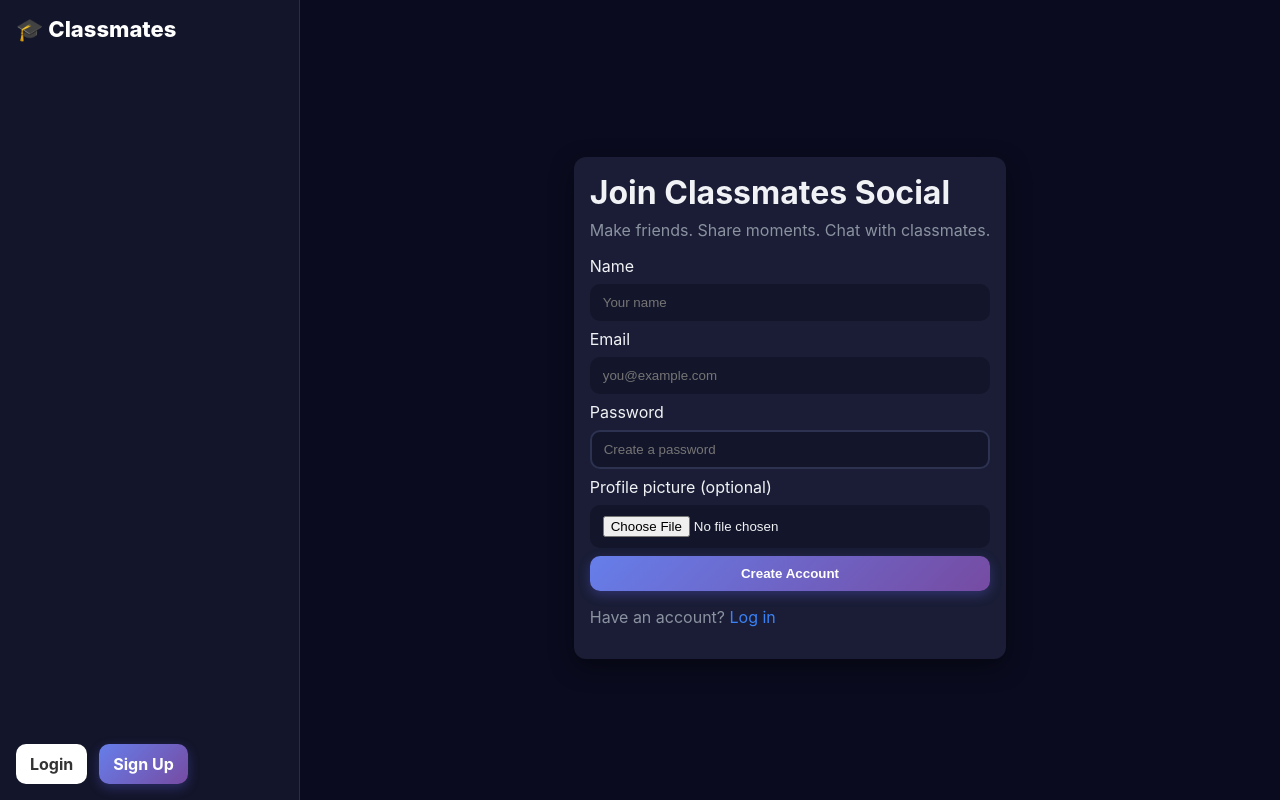
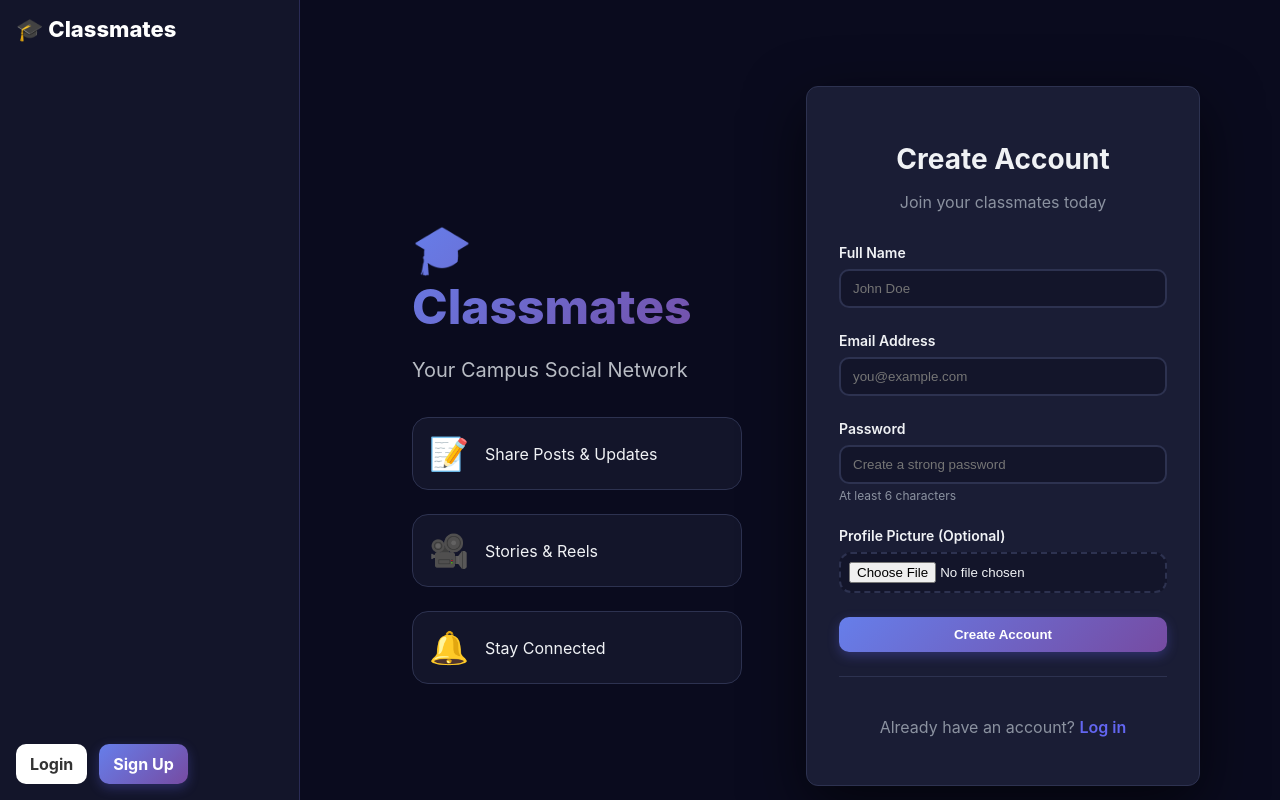
Before and after one commit to aldoganza/class_social, a React (Vite) app in the folder client/: page /signup in a window 1280 px wide. Built offline with nearby package versions, Linux system fonts and the light colour scheme; no server answers.

Commit message:
night commit

```diff
--- a/client/src/pages/Login.jsx
+++ b/client/src/pages/Login.jsx
@@ -21,24 +21,90 @@ export default function Login() {
 
   return (
     <div className="auth-wrapper">
-      <div className="card">
-        <h1 className="title">Welcome back!</h1>
-        <p className="subtitle">Log in to see your classmates' posts</p>
-        {error && <div className="error">{error}</div>}
-        <form onSubmit={onSubmit} className="form">
-          <label>Email</label>
-          <input value={email} onChange={(e) => setEmail(e.target.value)} placeholder="you@example.com" />
+      <div className="auth-container">
+        {/* Left Side - Branding */}
+        <div className="auth-brand">
+          <div className="brand-content">
+            <h1 className="brand-title gradient-text">🎓 Classmates</h1>
+            <p className="brand-subtitle">Connect, Share, and Collaborate with Your Classmates</p>
+            <div className="brand-features">
+              <div className="feature-item">
+                <span className="feature-icon">💬</span>
+                <span>Real-time Messaging</span>
+              </div>
+              <div className="feature-item">
+                <span className="feature-icon">👥</span>
+                <span>Study Groups</span>
+              </div>
+              <div className="feature-item">
+                <span className="feature-icon">📚</span>
+                <span>Share Resources</span>
+              </div>
+            </div>
+          </div>
+        </div>
 
-          <label>Password</label>
-          <input type="password" value={password} onChange={(e) => setPassword(e.target.value)} placeholder="••••••" />
+        {/* Right Side - Login Form */}
+        <div className="auth-form-container">
+          <div className="card auth-card">
+            <div className="auth-header">
+              <h2 className="auth-title">Welcome Back!</h2>
+              <p className="auth-subtitle">Log in to see what's happening</p>
+            </div>
 
-          <button className="btn btn-primary" disabled={loading}>
-            {loading ? 'Logging in...' : 'Log In'}
-          </button>
-        </form>
-        <p className="muted">
-          No account? <Link to="/signup">Sign up</Link>
-        </p>
+            {error && (
+              <div className="alert alert-error">
+                <span>⚠️</span>
+                <span>{error}</span>
+              </div>
+            )}
+
+            <form onSubmit={onSubmit} className="form auth-form">
+              <div className="form-group">
+                <label htmlFor="email">Email Address</label>
+                <input
+                  id="email"
+                  type="email"
+                  value={email}
+                  onChange={(e) => setEmail(e.target.value)}
+                  placeholder="you@example.com"
+                  required
+                  autoComplete="email"
+                />
+              </div>
+
+              <div className="form-group">
+                <label htmlFor="password">Password</label>
+                <input
+                  id="password"
+                  type="password"
+                  value={password}
+                  onChange={(e) => setPassword(e.target.value)}
+                  placeholder="••••••••"
+                  required
+                  autoComplete="current-password"
+                />
+              </div>
+
+              <button className="btn btn-primary btn-block" disabled={loading}>
+                {loading ? (
+                  <>
+                    <span className="spinner"></span>
+                    <span>Logging in...</span>
+                  </>
+                ) : (
+                  'Log In'
+                )}
+              </button>
+            </form>
+
+            <div className="auth-footer">
+              <p className="text-center muted">
+                Don't have an account? <Link to="/signup" className="link-primary">Sign up</Link>
+              </p>
+            </div>
+          </div>
+        </div>
       </div>
     </div>
   )
--- a/client/src/pages/Signup.jsx
+++ b/client/src/pages/Signup.jsx
@@ -38,36 +38,124 @@ export default function Signup() {
 
   return (
     <div className="auth-wrapper">
-      <div className="card">
-        <h1 className="title">Join Classmates Social</h1>
-        <p className="subtitle">Make friends. Share moments. Chat with classmates.</p>
-        {error && <div className="error">{error}</div>}
-        <form onSubmit={onSubmit} className="form">
-          <label>Name</label>
-          <input value={name} onChange={(e) => setName(e.target.value)} placeholder="Your name" />
+      <div className="auth-container">
+        {/* Left Side - Branding */}
+        <div className="auth-brand">
+          <div className="brand-content">
+            <h1 className="brand-title gradient-text">🎓 Classmates</h1>
+            <p className="brand-subtitle">Your Campus Social Network</p>
+            <div className="brand-features">
+              <div className="feature-item">
+                <span className="feature-icon">📝</span>
+                <span>Share Posts & Updates</span>
+              </div>
+              <div className="feature-item">
+                <span className="feature-icon">🎥</span>
+                <span>Stories & Reels</span>
+              </div>
+              <div className="feature-item">
+                <span className="feature-icon">🔔</span>
+                <span>Stay Connected</span>
+              </div>
+            </div>
+          </div>
+        </div>
 
-          <label>Email</label>
-          <input value={email} onChange={(e) => setEmail(e.target.value)} placeholder="you@example.com" />
+        {/* Right Side - Signup Form */}
+        <div className="auth-form-container">
+          <div className="card auth-card">
+            <div className="auth-header">
+              <h2 className="auth-title">Create Account</h2>
+              <p className="auth-subtitle">Join your classmates today</p>
+            </div>
 
-          <label>Password</label>
-          <input type="password" value={password} onChange={(e) => setPassword(e.target.value)} placeholder="Create a password" />
+            {error && (
+              <div className="alert alert-error">
+                <span>⚠️</span>
+                <span>{error}</span>
+              </div>
+            )}
 
-          <label>Profile picture (optional)</label>
-          <input type="file" accept="image/*" onChange={onPickFile} />
-          {preview && (
-            <div className="row gap">
-              <img src={preview} alt="preview" className="avatar-lg" />
-              <span className="muted small">Preview</span>
+            <form onSubmit={onSubmit} className="form auth-form">
+              <div className="form-group">
+                <label htmlFor="name">Full Name</label>
+                <input
+                  id="name"
+                  type="text"
+                  value={name}
+                  onChange={(e) => setName(e.target.value)}
+                  placeholder="John Doe"
+                  required
+                  autoComplete="name"
+                />
+              </div>
+
+              <div className="form-group">
+                <label htmlFor="email">Email Address</label>
+                <input
+                  id="email"
+                  type="email"
+                  value={email}
+                  onChange={(e) => setEmail(e.target.value)}
+                  placeholder="you@example.com"
+                  required
+                  autoComplete="email"
+                />
+              </div>
+
+              <div className="form-group">
+                <label htmlFor="password">Password</label>
+                <input
+                  id="password"
+                  type="password"
+                  value={password}
+                  onChange={(e) => setPassword(e.target.value)}
+                  placeholder="Create a strong password"
+                  required
+                  autoComplete="new-password"
+                  minLength="6"
+                />
+                <small className="form-hint">At least 6 characters</small>
+              </div>
+
+              <div className="form-group">
+                <label htmlFor="profile-pic">Profile Picture (Optional)</label>
+                <div className="file-upload-container">
+                  <input
+                    id="profile-pic"
+                    type="file"
+                    accept="image/*"
+                    onChange={onPickFile}
+                    className="file-input"
+                  />
+                  {preview && (
+                    <div className="preview-container">
+                      <img src={preview} alt="preview" className="avatar-lg" />
+                      <span className="muted small">Looking good! 👍</span>
+                    </div>
+                  )}
+                </div>
+              </div>
+
+              <button className="btn btn-primary btn-block" disabled={loading}>
+                {loading ? (
+                  <>
+                    <span className="spinner"></span>
+                    <span>Creating account...</span>
+                  </>
+                ) : (
+                  'Create Account'
+                )}
+              </button>
+            </form>
+
+            <div className="auth-footer">
+              <p className="text-center muted">
+                Already have an account? <Link to="/login" className="link-primary">Log in</Link>
+              </p>
             </div>
-          )}
-
-          <button className="btn btn-primary" disabled={loading}>
-            {loading ? 'Signing up...' : 'Create Account'}
-          </button>
-        </form>
-        <p className="muted">
-          Have an account? <Link to="/login">Log in</Link>
-        </p>
+          </div>
+        </div>
       </div>
     </div>
   )
--- a/client/src/styles/global.css
+++ b/client/src/styles/global.css
@@ -726,3 +726,251 @@ textarea:focus {
     transform: translateX(100%);
   }
 }
+
+/* ========================================
+   MODERN AUTH PAGES STYLING
+   ======================================== */
+
+.auth-wrapper {
+  min-height: 100vh;
+  display: flex;
+  align-items: center;
+  justify-content: center;
+  background: var(--bg);
+  padding: var(--space-lg);
+}
+
+.auth-container {
+  display: grid;
+  grid-template-columns: 1fr 1fr;
+  max-width: 1200px;
+  width: 100%;
+  gap: var(--space-xl);
+  align-items: center;
+}
+
+/* Left Side - Branding */
+.auth-brand {
+  display: flex;
+  align-items: center;
+  justify-content: center;
+  padding: var(--space-xl);
+}
+
+.brand-content {
+  max-width: 500px;
+}
+
+.brand-title {
+  font-size: 48px;
+  font-weight: 800;
+  margin-bottom: var(--space-md);
+  line-height: 1.2;
+}
+
+.brand-subtitle {
+  font-size: 20px;
+  color: var(--text-secondary);
+  margin-bottom: var(--space-xl);
+  line-height: 1.5;
+}
+
+.brand-features {
+  display: flex;
+  flex-direction: column;
+  gap: var(--space-lg);
+}
+
+.feature-item {
+  display: flex;
+  align-items: center;
+  gap: var(--space-md);
+  padding: var(--space-md);
+  background: var(--bg-soft);
+  border-radius: var(--radius-lg);
+  border: 1px solid var(--border);
+  transition: all var(--transition);
+}
+
+.feature-item:hover {
+  transform: translateX(8px);
+  border-color: var(--primary);
+  background: var(--bg-hover);
+}
+
+.feature-icon {
+  font-size: 32px;
+  flex-shrink: 0;
+}
+
+/* Right Side - Form */
+.auth-form-container {
+  display: flex;
+  align-items: center;
+  justify-content: center;
+}
+
+.auth-card {
+  width: 100%;
+  max-width: 450px;
+  padding: var(--space-xl);
+  background: var(--card);
+  border: 1px solid var(--border);
+  box-shadow: 0 20px 60px var(--shadow-lg);
+}
+
+.auth-header {
+  text-align: center;
+  margin-bottom: var(--space-xl);
+}
+
+.auth-title {
+  font-size: 28px;
+  font-weight: 700;
+  margin-bottom: var(--space-sm);
+  color: var(--text);
+}
+
+.auth-subtitle {
+  font-size: 16px;
+  color: var(--muted);
+}
+
+.auth-form {
+  display: flex;
+  flex-direction: column;
+  gap: var(--space-lg);
+}
+
+.form-group {
+  display: flex;
+  flex-direction: column;
+  gap: var(--space-sm);
+}
+
+.form-group label {
+  font-weight: 600;
+  font-size: 14px;
+  color: var(--text);
+}
+
+.form-hint {
+  font-size: 12px;
+  color: var(--muted);
+  margin-top: -4px;
+}
+
+.file-upload-container {
+  display: flex;
+  flex-direction: column;
+  gap: var(--space-md);
+}
+
+.file-input {
+  padding: var(--space-sm);
+  background: var(--bg-soft);
+  border: 2px dashed var(--border);
+  border-radius: var(--radius-md);
+  cursor: pointer;
+  transition: all var(--transition);
+}
+
+.file-input:hover {
+  border-color: var(--primary);
+  background: var(--bg-hover);
+}
+
+.preview-container {
+  display: flex;
+  align-items: center;
+  gap: var(--space-md);
+  padding: var(--space-md);
+  background: var(--bg-soft);
+  border-radius: var(--radius-md);
+}
+
+.btn-block {
+  width: 100%;
+  display: flex;
+  align-items: center;
+  justify-content: center;
+  gap: var(--space-sm);
+}
+
+.auth-footer {
+  margin-top: var(--space-lg);
+  padding-top: var(--space-lg);
+  border-top: 1px solid var(--border);
+}
+
+.text-center {
+  text-align: center;
+}
+
+.link-primary {
+  color: var(--primary);
+  font-weight: 600;
+  text-decoration: none;
+  transition: color var(--transition);
+}
+
+.link-primary:hover {
+  color: var(--primary-hover);
+  text-decoration: underline;
+}
+
+/* Alert Styles */
+.alert {
+  padding: var(--space-md);
+  border-radius: var(--radius-md);
+  display: flex;
+  align-items: center;
+  gap: var(--space-sm);
+  margin-bottom: var(--space-lg);
+  font-size: 14px;
+}
+
+.alert-error {
+  background: var(--error-light);
+  border: 1px solid var(--error);
+  color: var(--error);
+}
+
+.alert-success {
+  background: var(--success-light);
+  border: 1px solid var(--success);
+  color: var(--success);
+}
+
+/* Responsive Auth Pages */
+@media (max-width: 968px) {
+  .auth-container {
+    grid-template-columns: 1fr;
+  }
+
+  .auth-brand {
+    display: none;
+  }
+
+  .auth-card {
+    max-width: 100%;
+  }
+}
+
+@media (max-width: 480px) {
+  .auth-wrapper {
+    padding: var(--space-md);
+  }
+
+  .auth-card {
+    padding: var(--space-lg);
+  }
+
+  .brand-title {
+    font-size: 36px;
+  }
+
+  .auth-title {
+    font-size: 24px;
+  }
+}
```
